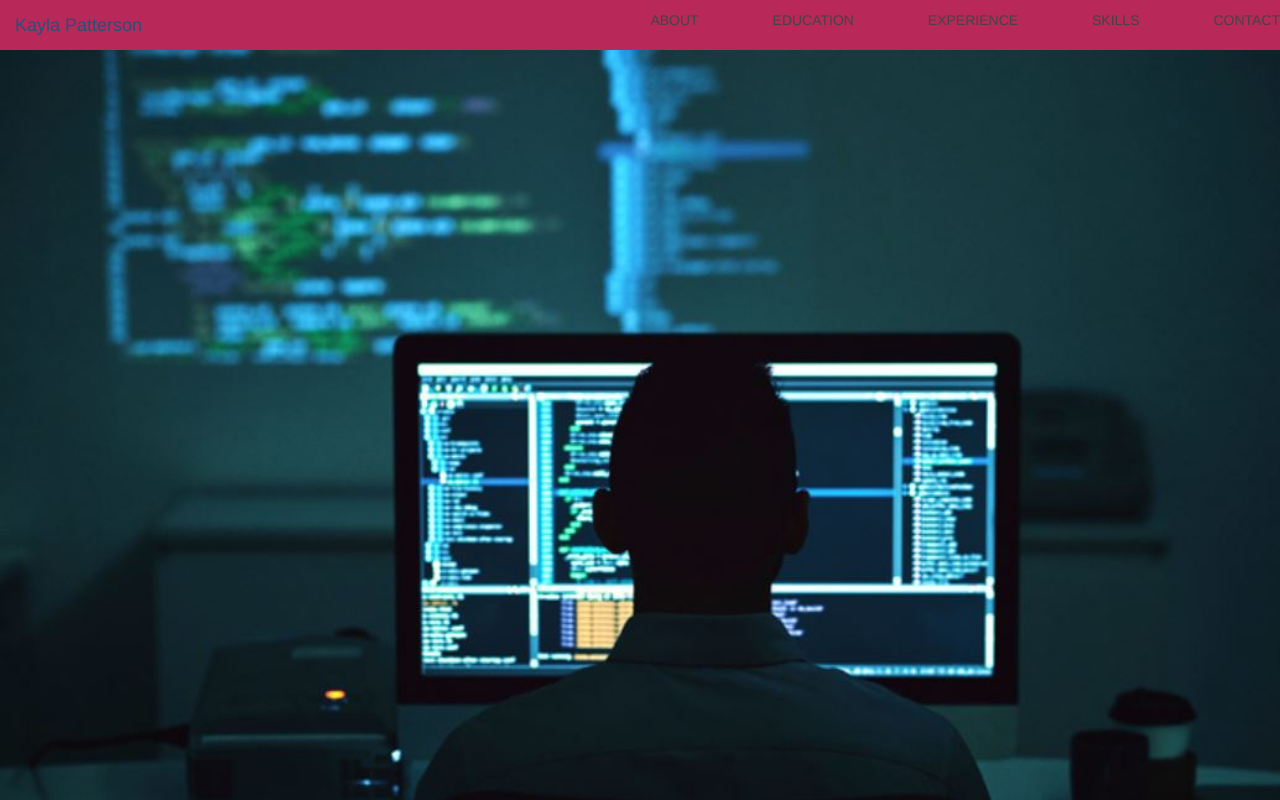
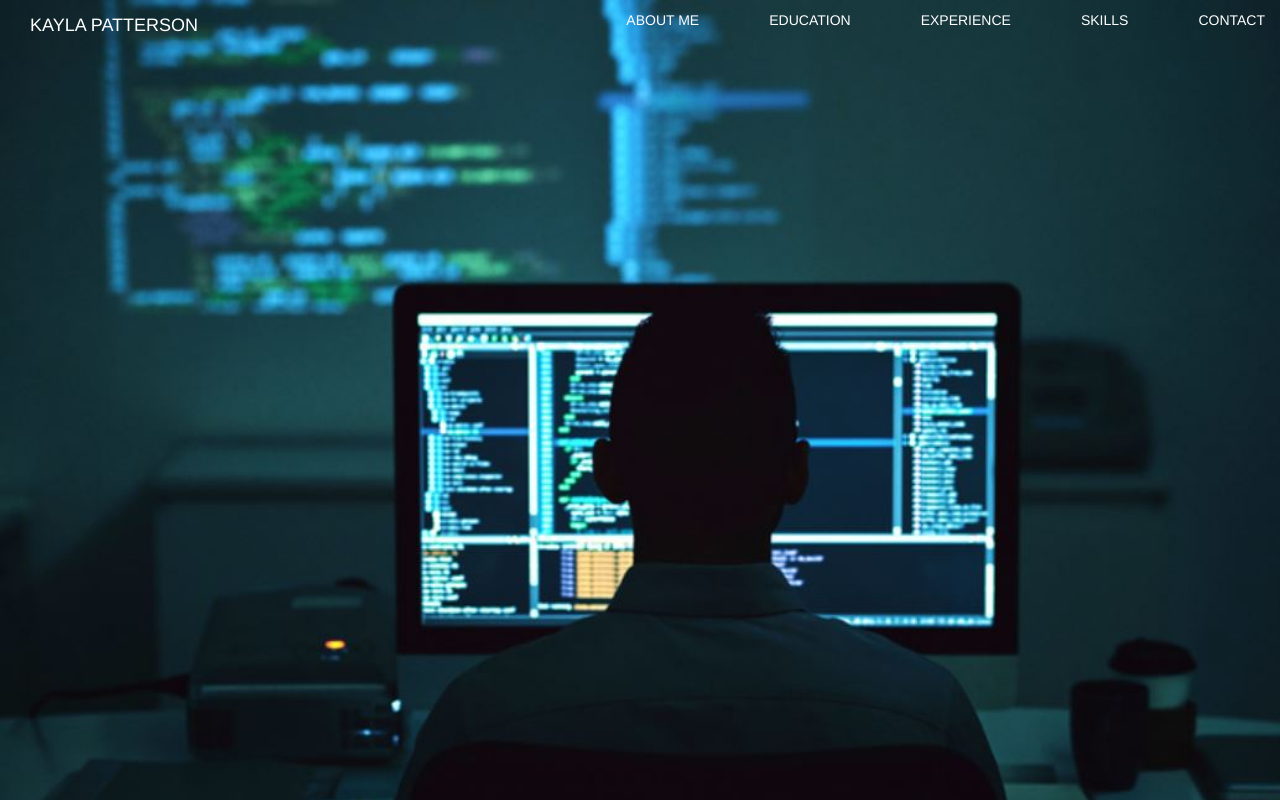
Before and after one commit to kpatterson01/kaylapatterson_website, a plain HTML site: page index.html in a window 1280 px wide. Shown: the top 800 px of the page. Drawn offline with nearby package versions, Linux system fonts and the light colour scheme.

Commit message:
Editing navbar

```diff
--- a/index.html
+++ b/index.html
@@ -20,15 +20,18 @@
 
     <body>
         <header>
-            <a class="navbar-brand colorText" href="#" >Kayla Patterson</a>
-            <nav>
-                <ul>
-                    <li><a href="#">About</a></li>
-                    <li><a href="#">Education</a></li>
-                    <li><a href="#">Experience</a></li>
-                    <li><a href="#">Skills</a></li>
-                    <li><a href="#">Contact</a></li>
-                </ul>
+
+            <nav class="navbar-fixed-top"> <!--Keeps navbar at the top-->
+                <div class="container-fluid">
+                    <a class="navbar-brand colorText" href="#" >Kayla Patterson</a>
+                    <ul>
+                        <li class= "nav-item pull-right"><a class="nav-link js-scroll-trigger" href="#contact">Contact</a></li>
+                        <li class= "nav-item pull-right"><a class="nav-link js-scroll-trigger" href="#Skills">Skills</a></li>
+                        <li class= "nav-item pull-right"><a class="nav-link js-scroll-trigger" href="#experience">Experience</a></li>
+                        <li class= "nav-item pull-right"><a class="nav-link js-scroll-trigger" href="#education">Education</a></li>
+                        <li class= "nav-item pull-right"><a class="nav-link js-scroll-trigger" href="#about">About Me</a></li>
+                    </ul>
+                </div>
             </nav>
         </header>
 
@@ -36,7 +39,8 @@
             <img src="./img/bg_1.jpg" alt="bg" width="100%" height="100%">
         </section>
 
-        <section class="about">
+        <section class="about" id="about">
+                <div class="container">
 
 
                 <div class="rounded-corner">
@@ -46,8 +50,7 @@
                     </span>
 
 
-
-
+             </div>
         </section>
 
         <footer>
--- a/style.css
+++ b/style.css
@@ -1,4 +1,7 @@
 
+/**{
+    background: #222;  //when this is set navbar turns to black
+}*/
 body {
     margin: 0;
     background: #222;
@@ -16,14 +19,14 @@ body {
     clear: both;
     font-size: 1.5em;
     padding: 10px 0;
-    color: #444;
+    color: white;
     list-style: none;
     display: inline-block;
     text-decoration: none;
 
 }
 
-header {
+header { /*I don't think this is needed*/
     background: #b82858 !important;
 }
 
@@ -52,8 +55,8 @@ nav li {
     padding: 10px 0;
 }
 
-nav a {
-    color: #444;
+nav a { /*Navbar text on the right*/
+    color: white;
     text-decoration: none;
     text-transform: uppercase;
     font-size: 14px;
@@ -68,7 +71,7 @@ nav a::before {
     display: block;
     height: 5px;
     width: 100%;
-    background-color: #444;
+    background-color: #b82858;
 
     position: absolute;
     top: 0;
@@ -82,11 +85,15 @@ nav a:hover::before {
 }
 
 /*About Me*/
+.about {
+    background: #222;
+    color: white;
+}
 .about-text{
-
 
     font-size: 1.5em;
     display: inline-block;
+
 
 }
 
```
